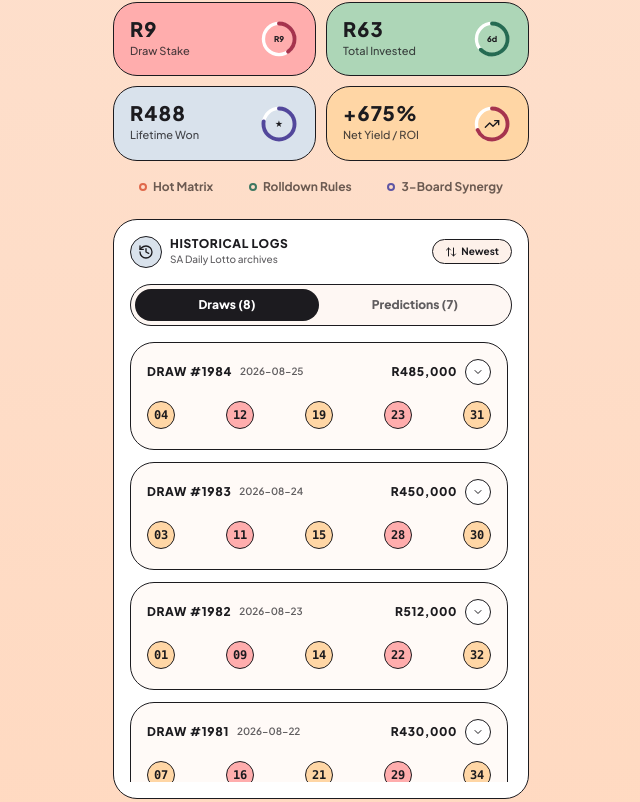
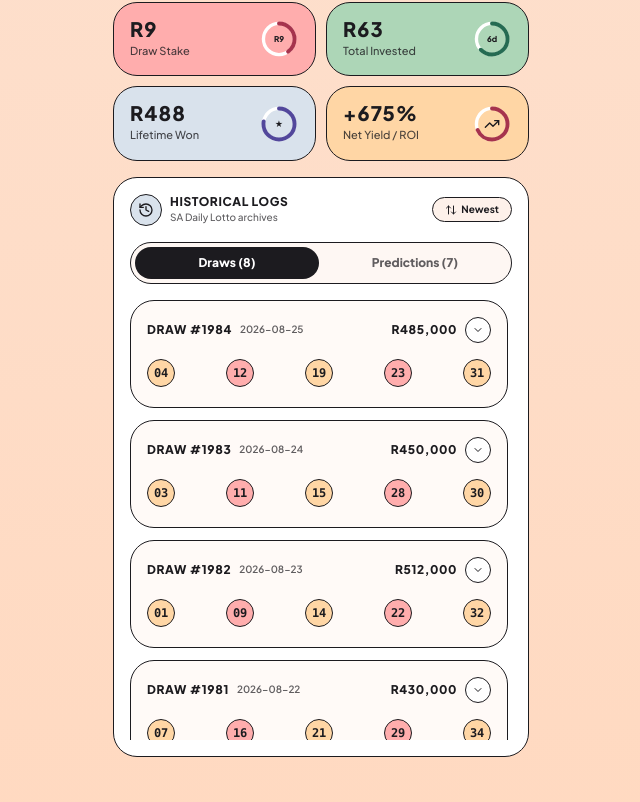
Before and after one commit to sebego-tumelo/mainLoop_ui, a Vue app: page / in a window 1280 px wide. Shown: the part 903-1705 px from the top of the page, without its empty margins (319-959 px from the left). Built offline with nearby package versions, Linux system fonts and the light colour scheme.

Commit message:
removed Category Filter Chips from FinancialLedgerPanel.vue

```diff
--- a/src/components/FinancialLedgerPanel.vue
+++ b/src/components/FinancialLedgerPanel.vue
@@ -123,30 +123,6 @@ const isProfitable = computed(() => props.stats.netProfit >= 0);
     </div>
 
     <!-- Category Filter Chips (Matches the 3 pills below cards in the reference image: Meowing, Licking, Scratching) -->
-    <div class="flex items-center justify-around px-2 py-1 text-xs font-bold text-[#6B5A51]">
-      <button
-        @click="onOpenPrizeInfoModal"
-        class="flex items-center gap-1.5 hover:text-[#2C211C] transition-colors py-1 cursor-pointer"
-      >
-        <span class="w-2 h-2 rounded-full border-2 border-[#E0694B]"></span>
-        <span>Hot Matrix</span>
-      </button>
 
-      <button
-        @click="onOpenPrizeInfoModal"
-        class="flex items-center gap-1.5 hover:text-[#2C211C] transition-colors py-1 cursor-pointer"
-      >
-        <span class="w-2 h-2 rounded-full border-2 border-[#3E7761]"></span>
-        <span>Rolldown Rules</span>
-      </button>
-
-      <button
-        @click="onOpenPrizeInfoModal"
-        class="flex items-center gap-1.5 hover:text-[#2C211C] transition-colors py-1 cursor-pointer"
-      >
-        <span class="w-2 h-2 rounded-full border-2 border-[#5F56A4]"></span>
-        <span>3-Board Synergy</span>
-      </button>
-    </div>
   </section>
 </template>
```
